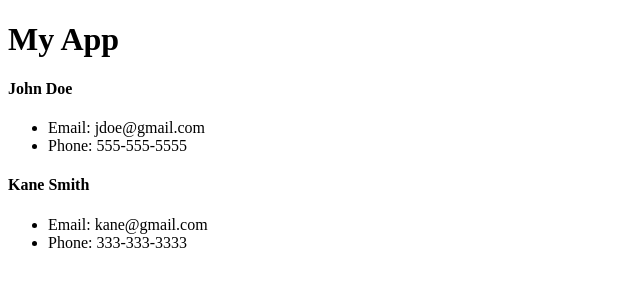
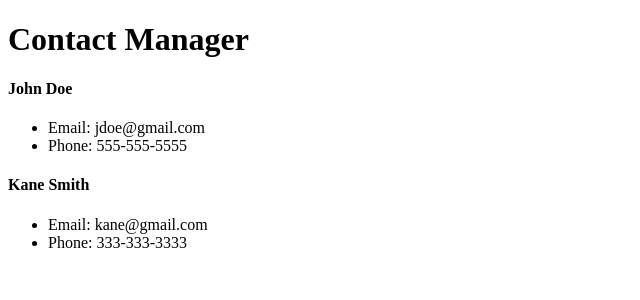
Before and after one commit to RakeshKumarA/ContactManager, a React (Create React App) app: page / in a window 1280 px wide. Shown: the top 300 px of the page, without its empty margins (0-640 px from the left). Built offline with nearby package versions, Linux system fonts and the light colour scheme.

Commit message:
app updated

```diff
--- a/src/App.js
+++ b/src/App.js
@@ -6,7 +6,7 @@ import './App.css';
 function App() {
   return (
     <div className="App">
-      <Header />
+      <Header branding="Contact Manager" />
       <Contact name="John Doe" email="jdoe@gmail.com" phone="555-555-5555" />
       <Contact name="Kane Smith" email="kane@gmail.com" phone="333-333-3333" />
     </div>
```
